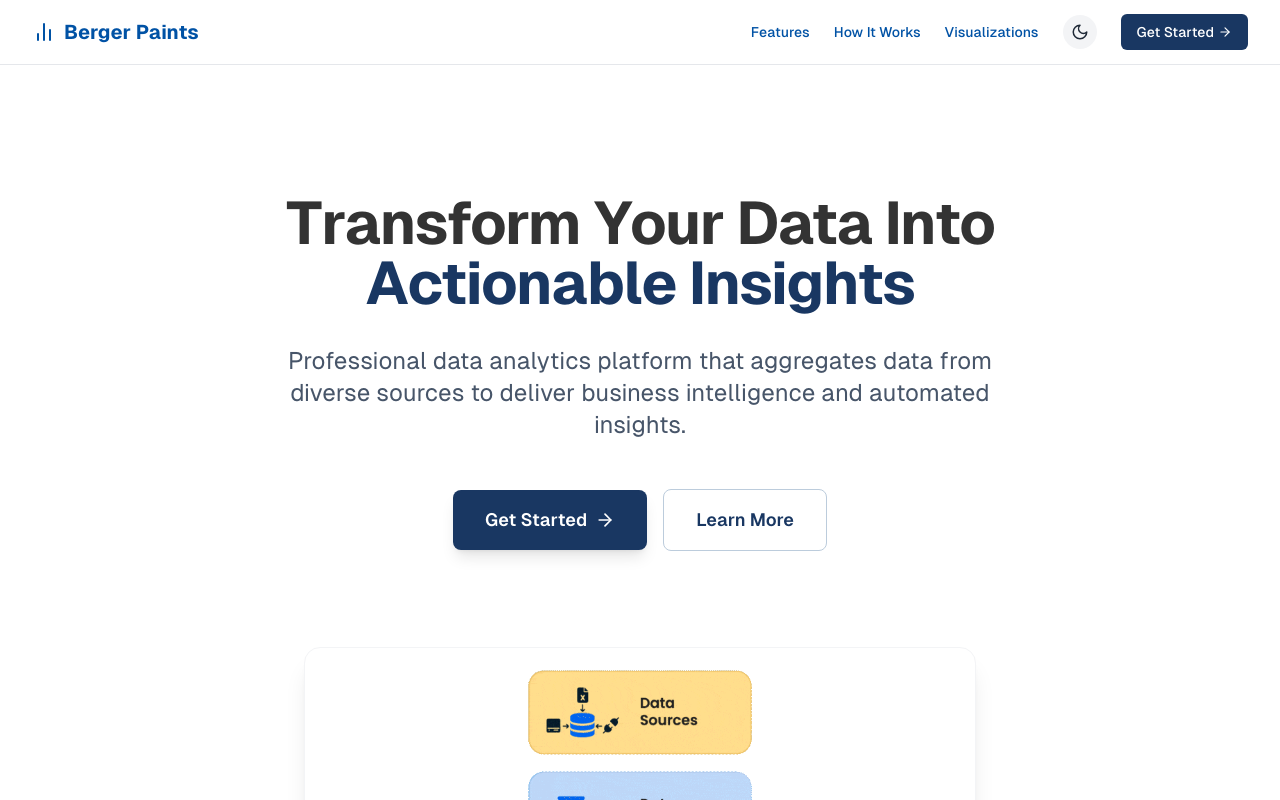
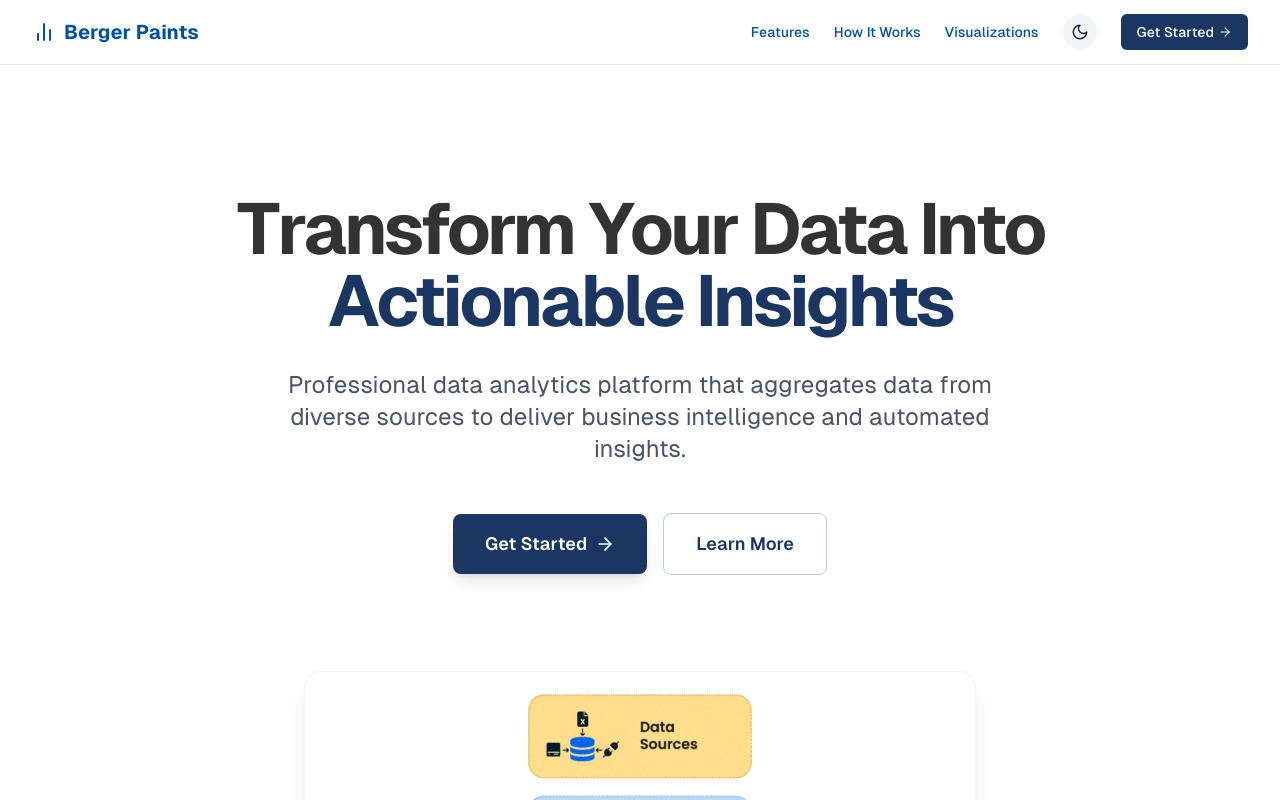
Before and after one commit to sheikhmuhammadzain/dataanalytic, a React (Vite) app: page / in a window 1280 px wide. Shown: the top 800 px of the page. Built offline with nearby package versions, Linux system fonts and the light colour scheme; no server answers.

Commit message:
fix hero text

```diff
--- a/src/components/LandingPage.tsx
+++ b/src/components/LandingPage.tsx
@@ -309,7 +309,7 @@ export const LandingPage: React.FC = () => {
                 {/* Main heading */}
                 <motion.h1
                   variants={fadeIn}
-                  className={`text-4xl sm:text-5xl lg:text-6xl font-bold tracking-tight leading-tight ${getThemeClass('text-white', 'text-gray-900')}`}
+                  className={`text-4xl sm:text-5xl lg:text-7xl font-bold tracking-tighter leading-tight ${getThemeClass('text-white', 'text-gray-900')}`}
                 >
                   Transform Your Data Into{' '}
                   <span className={getThemeClass('bg-gradient-to-r from-indigo-400 via-purple-400 to-pink-400 text-transparent bg-clip-text', 'text-app-blue-800')}>
```
